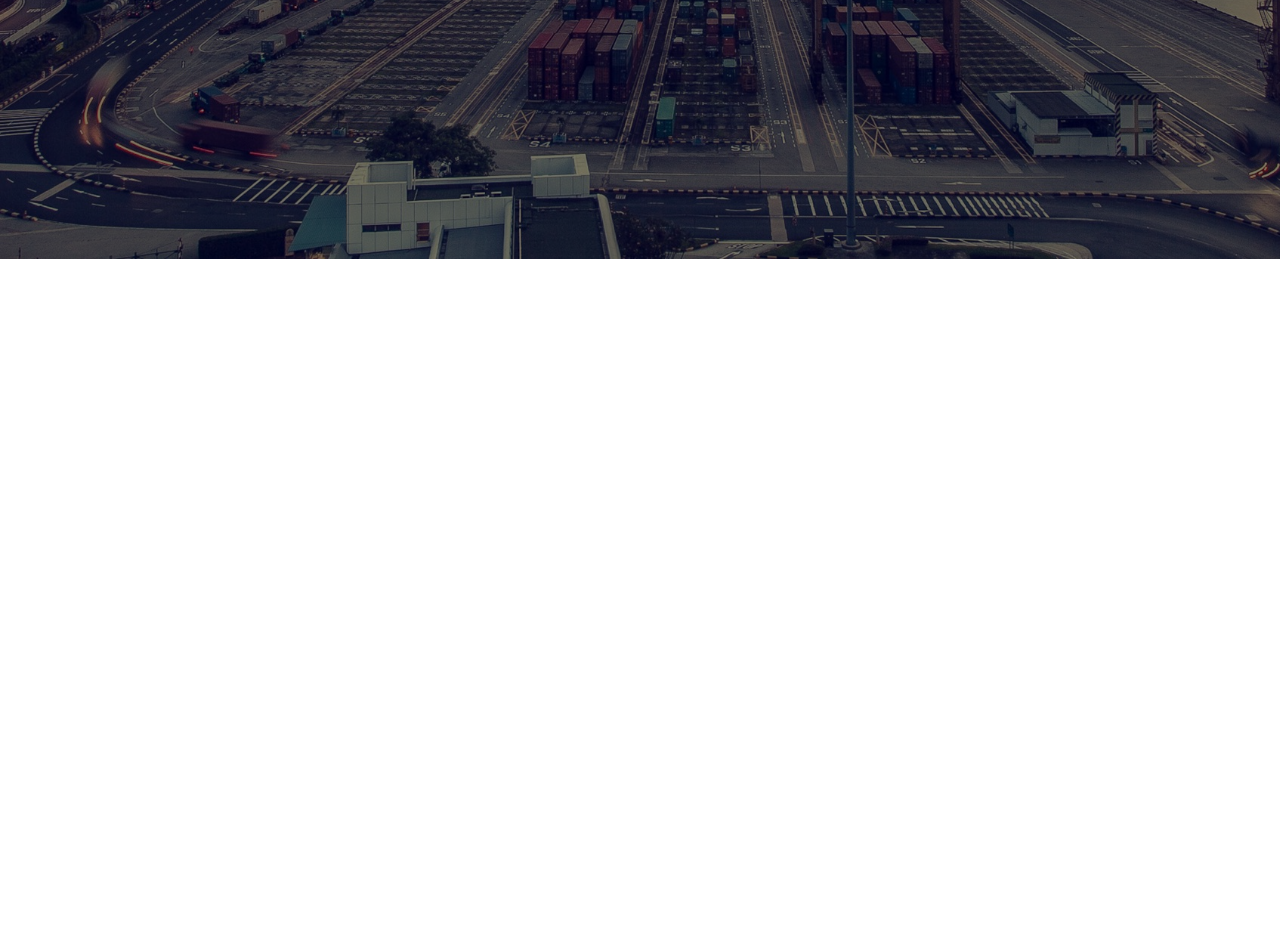
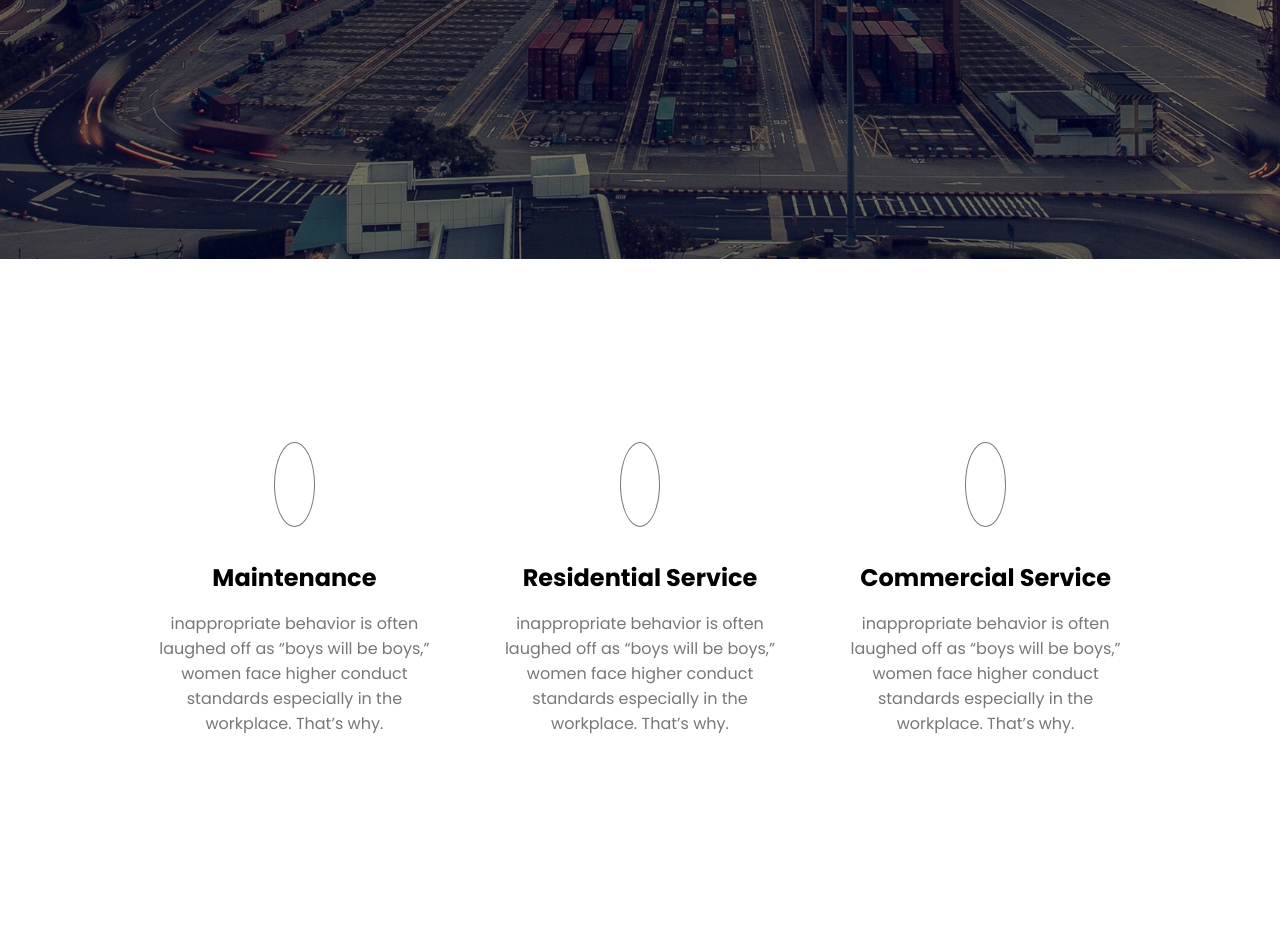
Before and after one commit to SaadAli2004/Industry-Assignment, a plain HTML site: page index.html in a window 1280 px wide. Shown: the part 528-1467 px from the top of the page. Before the commit the page ends 800 px from the top, so only its background shows below. Drawn offline with Linux system fonts and the light colour scheme.

Commit message:
Added another section with cards in it

```diff
--- a/index.html
+++ b/index.html
@@ -12,6 +12,7 @@
     <link
         href="https://fonts.googleapis.com/css2?family=Poppins:ital,wght@0,100;0,200;0,300;0,400;0,500;0,600;0,700;0,800;0,900;1,100;1,200;1,300;1,400;1,500;1,600;1,700;1,800;1,900&display=swap"
         rel="stylesheet">
+    <link rel="stylesheet" href="https://cdn.linearicons.com/free/1.0.0/icon-font.min.css">
     <style>
         * {
             margin: 0;
@@ -19,7 +20,11 @@
             box-sizing: border-box;
             font-family: "Poppins", sans-serif;
         }
-
+        nav{
+            position: sticky;
+            top:0;
+            box-shadow: 0px 0px 50px lightgray;
+        }
         .black-header {
             background-color: black;
             color: white;
@@ -94,10 +99,12 @@
             font-size: 3.2rem;
             padding: 1.3rem 0px;
         }
-        .banner h4{
+
+        .banner h4 {
             font-weight: 400;
             letter-spacing: 2.5px;
         }
+
         .banner p {
             font-size: 1rem;
             font-weight: 300;
@@ -114,10 +121,68 @@
             border: 1px solid #FAB700;
             transition: .25s;
         }
-        .banner button:hover{
+
+        .banner button:hover {
             cursor: pointer;
             background-color: transparent;
-           border: 1px solid;
+            border: 1px solid;
+        }
+
+        /* Section 2 */
+
+        .section2 {
+            background-color: white;
+            width: 100%;
+            height: 85vh;
+        }
+
+        .card-list {
+            display: flex;
+            height: 100%;
+            justify-content: center;
+            gap: 4rem;
+        }
+
+        .card {
+            width: 22%;
+            text-align: center;
+
+            display: flex;
+            flex-direction: column;
+            justify-content: center;
+            gap: 1rem;
+
+        }
+
+        /* .icon-bg {
+            border: 1px solid;
+            text-align: center;
+            margin-left: 8rem;
+            margin-right: 8rem;
+            padding: 1.5rem;
+            border-radius: 100px;
+        } */
+
+        .card p {
+            color: #777777;
+        }
+
+        .card span {
+            font-size: 2rem;
+            border: 1px solid;
+            padding: 1.2rem;
+            border-radius: 100%;
+            color: #777777;
+            transition: .2s;
+        }
+        .card span:hover{
+            background-color: #FAB700;
+            cursor:pointer;
+            color: white;
+            border:1px solid #777777;
+        }
+        .card h2{
+            padding-top: 2.2rem;
         }
     </style>
 </head>
@@ -163,6 +228,35 @@
                 <button>GET STARTED</button>
             </div>
         </section>
+        <section class="section2">
+            <div class="card-list">
+
+                <div class="card">
+                    <div class="icon-bg">
+                        <span class="lnr lnr-magic-wand"></span>
+                    </div>
+                    <h2>Maintenance</h2>
+                    <p>inappropriate behavior is often laughed off as “boys will be boys,” women face higher conduct
+                        standards especially in the workplace. That’s why.</p>
+                </div>
+                <div class="card">
+                    <div class="icon-bg">
+                        <span class="lnr lnr-rocket"></span>
+                    </div>
+                    <h2>Residential Service</h2>
+                    <p>inappropriate behavior is often laughed off as “boys will be boys,” women face higher conduct
+                        standards especially in the workplace. That’s why.</p>
+                </div>
+                <div class="card">
+                    <div class="icon-bg">
+                        <span class="lnr lnr-bug"></span>
+                    </div>
+                    <h2>Commercial Service</h2>
+                    <p>inappropriate behavior is often laughed off as “boys will be boys,” women face higher conduct
+                        standards especially in the workplace. That’s why.</p>
+                </div>
+            </div>
+        </section>
     </div>
 </body>
 
```
